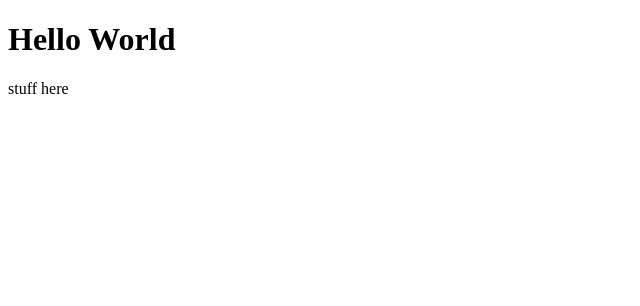
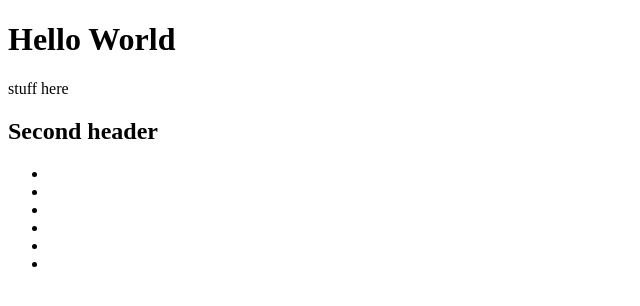
Before and after one commit to benjeffersonSE/Hello-World, a plain HTML site: page index.html in a window 1280 px wide. Shown: the whole page, without its empty margins (0-640 px from the left). Drawn offline with Linux system fonts and the light colour scheme.

Commit message:
added a list

```diff
--- a/index.html
+++ b/index.html
@@ -8,5 +8,14 @@
 <body>
     <h1>Hello World</h1>
     <p>stuff here</p>
+    <h2>Second header</h2>
+    <ul>
+        <li></li>
+        <li></li>
+        <li></li>
+        <li></li>
+        <li></li>
+        <li></li>
+    </ul>
 </body>
 </html>
```
